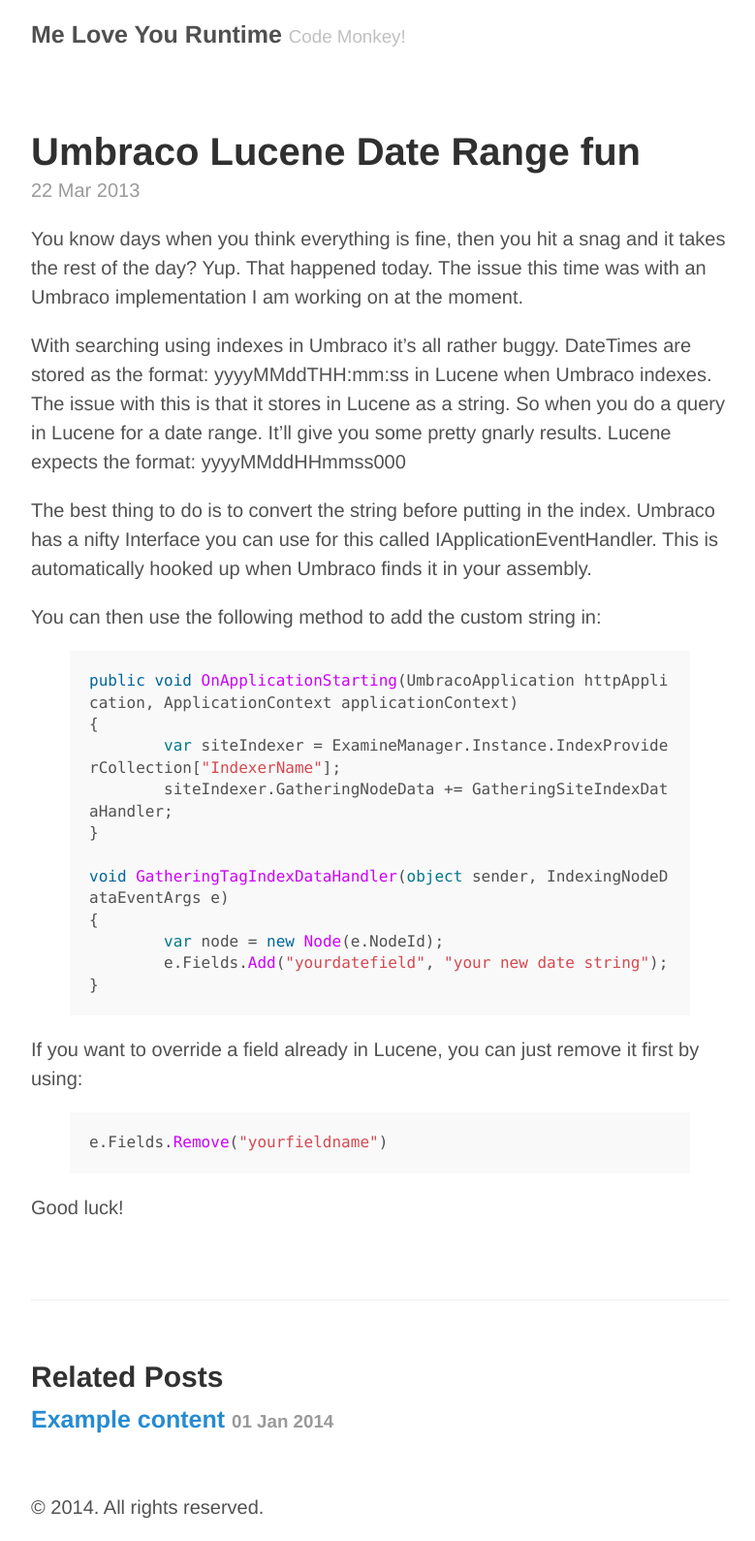
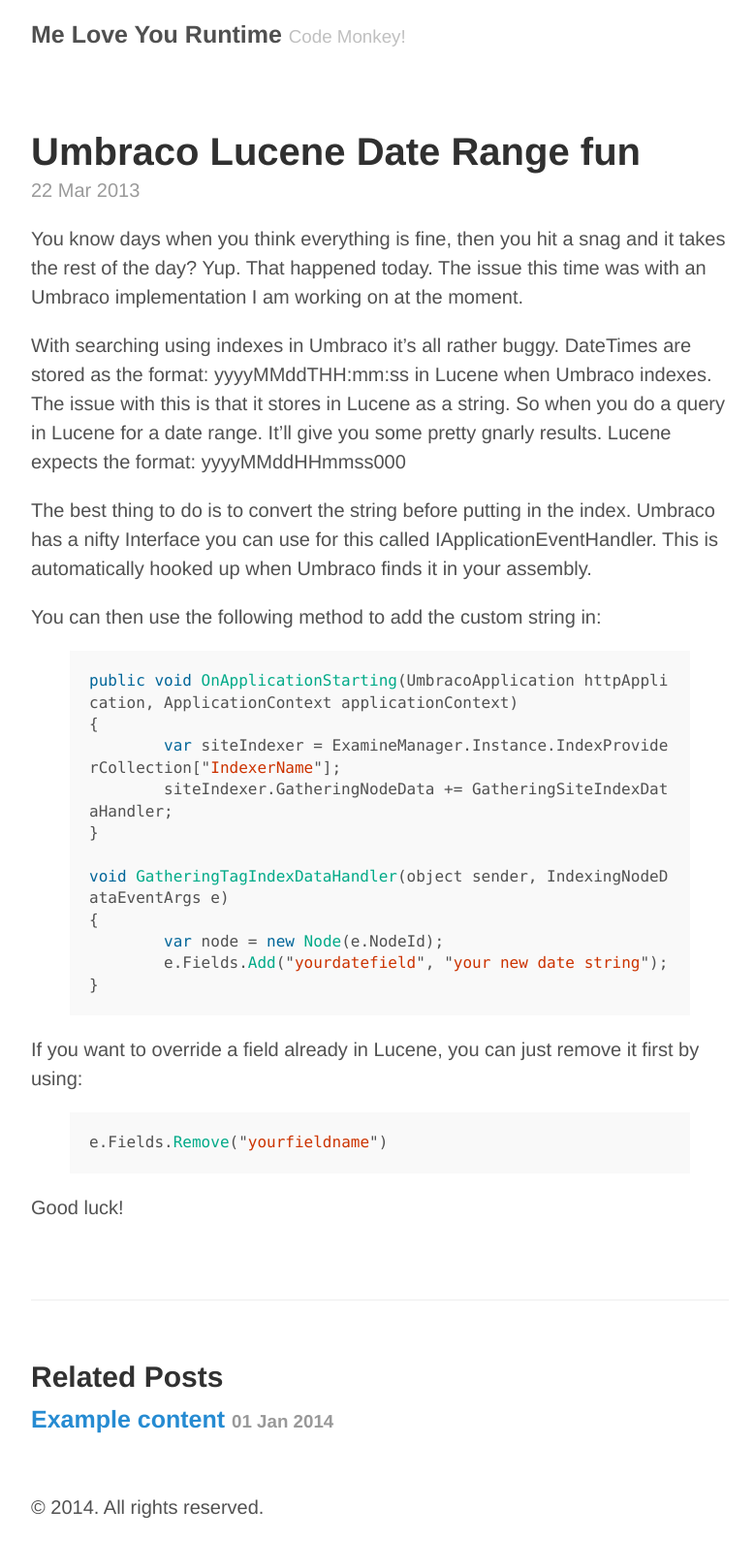
Before and after one commit to frangilbert/meloveyouruntime, a Jekyll site: the page built from _posts/2013-03-22-umbraco-lucene-date-range-fun.md, in a window 1280 px wide. Shown: the whole page at 97% size, without its empty margins (248-1027 px from the left). Built offline with Jekyll 4.4.1, drawn with Linux system fonts in a browser that asks for light colours; Markdown is read by kramdown in place of the engine named in the settings.

Commit message:
Removing duplicate tags

```diff
--- a/_posts/2013-03-22-umbraco-lucene-date-range-fun.md
+++ b/_posts/2013-03-22-umbraco-lucene-date-range-fun.md
@@ -2,7 +2,7 @@
 layout: post
 title:  "Umbraco Lucene Date Range fun"
 comments: true
-categories: [asp.net,C#,CMS,Date Range,Indexing,Lucene,Umbraco]
+categories: [asp.net,C,CMS,Date Range,Indexing,Lucene,Umbraco]
 ---
 
 You know days when you think everything is fine, then you hit a snag and it takes the rest of the day? Yup. That happened today. The issue this time was with an Umbraco implementation I am working on at the moment.
@@ -13,7 +13,7 @@ The best thing to do is to convert the string before putting in the index. Umbra
 
 You can then use the following method to add the custom string in:
 
-{% highlight cs %}
+{% highlight js %}
 public void OnApplicationStarting(UmbracoApplication httpApplication, ApplicationContext applicationContext)
 {
 	var siteIndexer = ExamineManager.Instance.IndexProviderCollection["IndexerName"];
@@ -28,6 +28,6 @@ void GatheringTagIndexDataHandler(object sender, IndexingNodeDataEventArgs e)
 {% endhighlight %}
 
 If you want to override a field already in Lucene, you can just remove it first by using:
-{% highlight cs %}e.Fields.Remove("yourfieldname"){% endhighlight %}
+{% highlight js %}e.Fields.Remove("yourfieldname"){% endhighlight %}
 
 Good luck!
```
